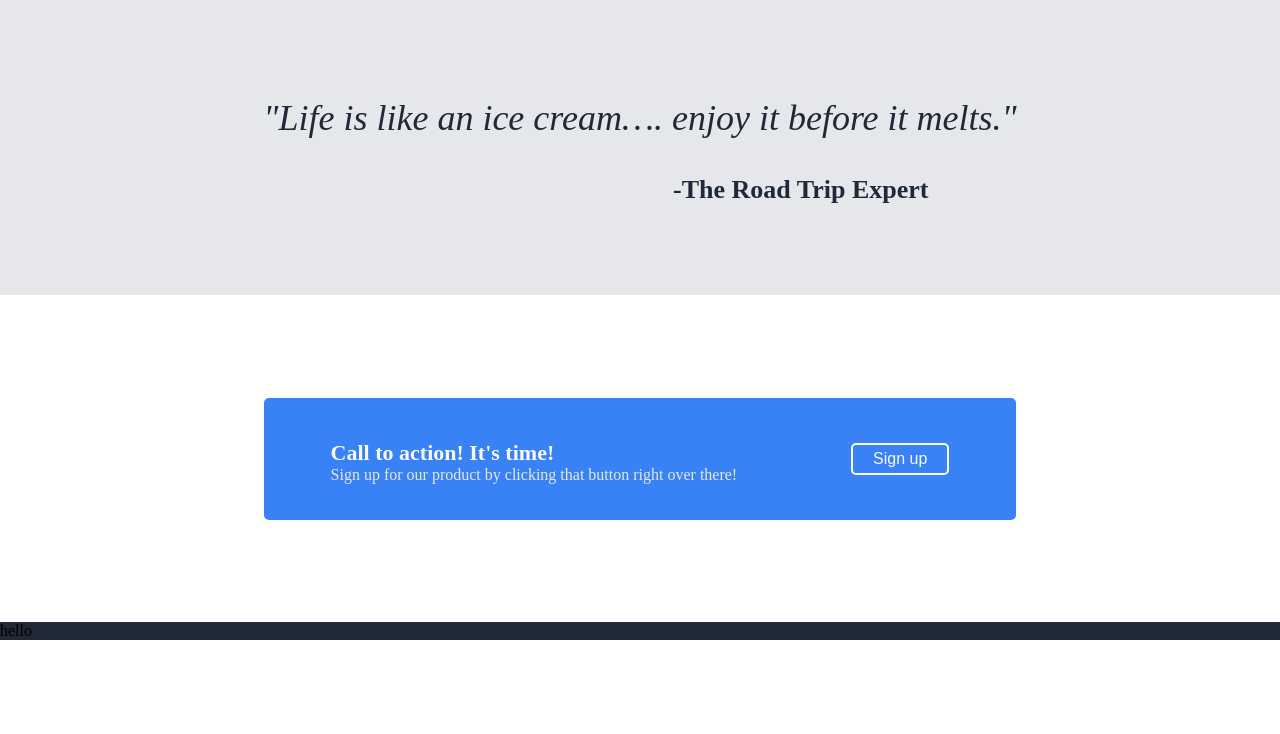
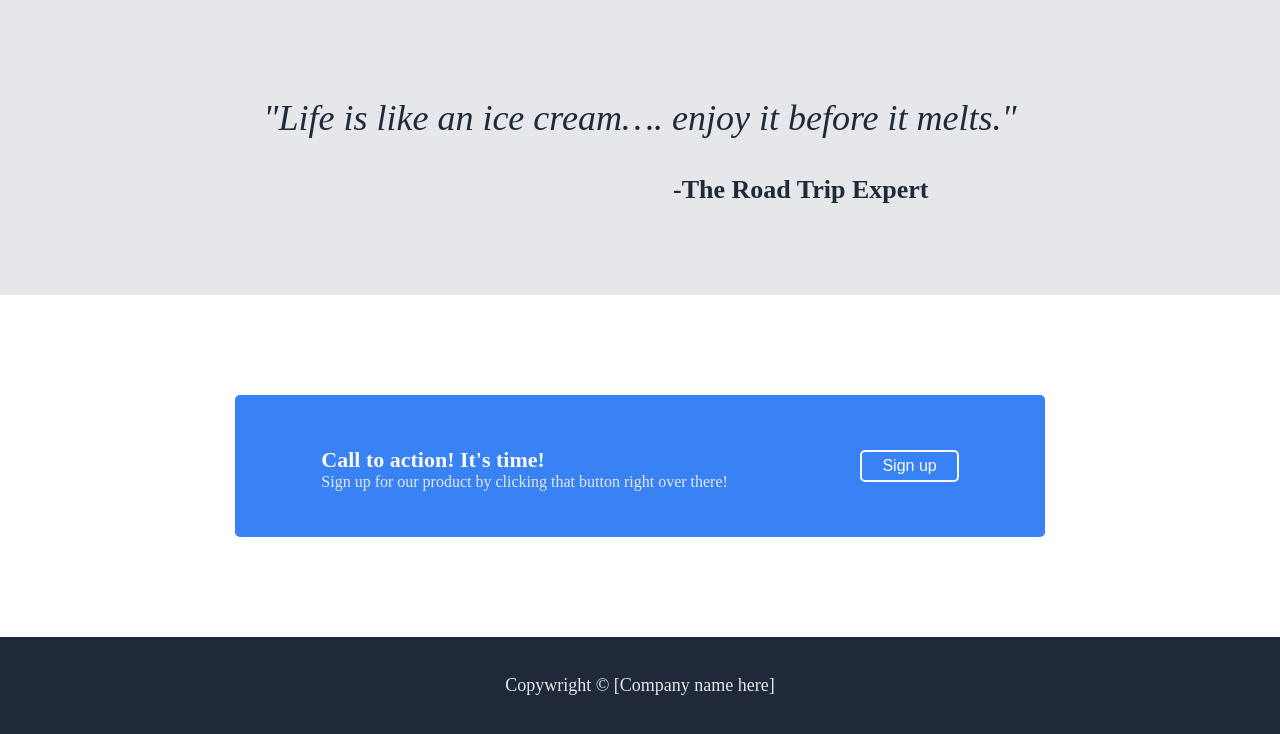
Before and after one commit to storm1486/Landing-Page, a plain HTML site: page index.html in a window 1280 px wide. Shown: the part 770-1504 px from the top of the page. Before the commit the page ends 1426 px from the top, so only its background shows below. Drawn offline with Linux system fonts and the light colour scheme.

Commit message:
Created footer

```diff
--- a/index.html
+++ b/index.html
@@ -75,9 +75,8 @@
             </div>
         </div>
         </div>
-
 </body>
 <footer class="footer">
-    <p>hello</p>
+    <p> Copywright &copy; [Company name here] </p>
 </footer>
 </html>
--- a/styles.css
+++ b/styles.css
@@ -161,7 +161,7 @@ a {
     display: flex;
     align-items: center;
     justify-content: center;
-    margin: 8%;
+    padding: 100px;
 }
 
 .container {
@@ -169,9 +169,9 @@ a {
     align-items: center;
     justify-content: space-around;
     background-color: #3882F6;
-    width: 70%;
+    width: 75%;
     border-radius: 5px;
-    padding: 10px;
+    padding: 20px;
 }
 
 #cta_text {
@@ -202,3 +202,10 @@ a {
     border-radius: 5px;
     font-weight: 500;
 }
+
+.footer {
+    padding:20px;
+    font-size: 18px;
+    color: #E5E7EB;
+    text-align: center;
+}
```
